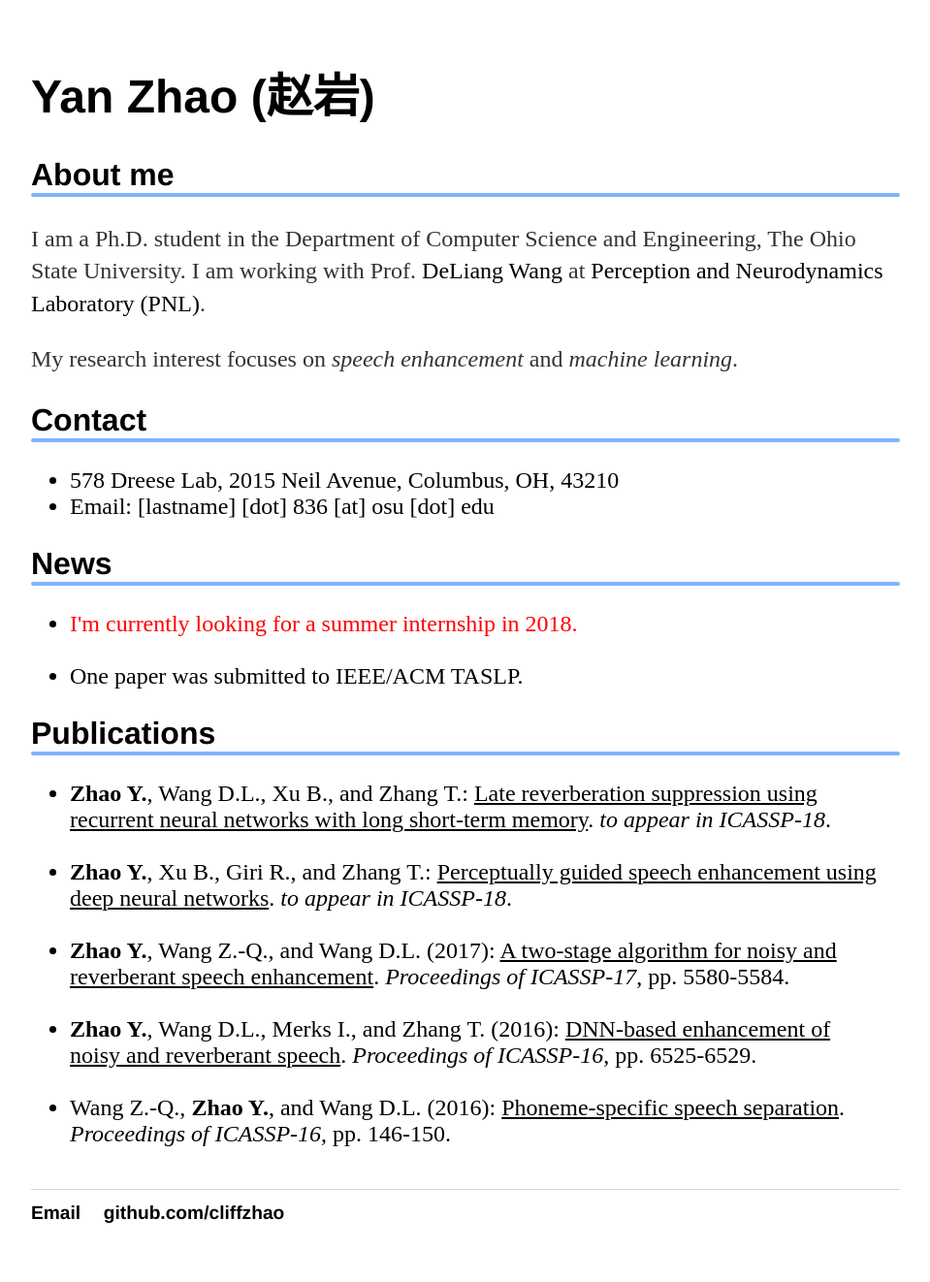
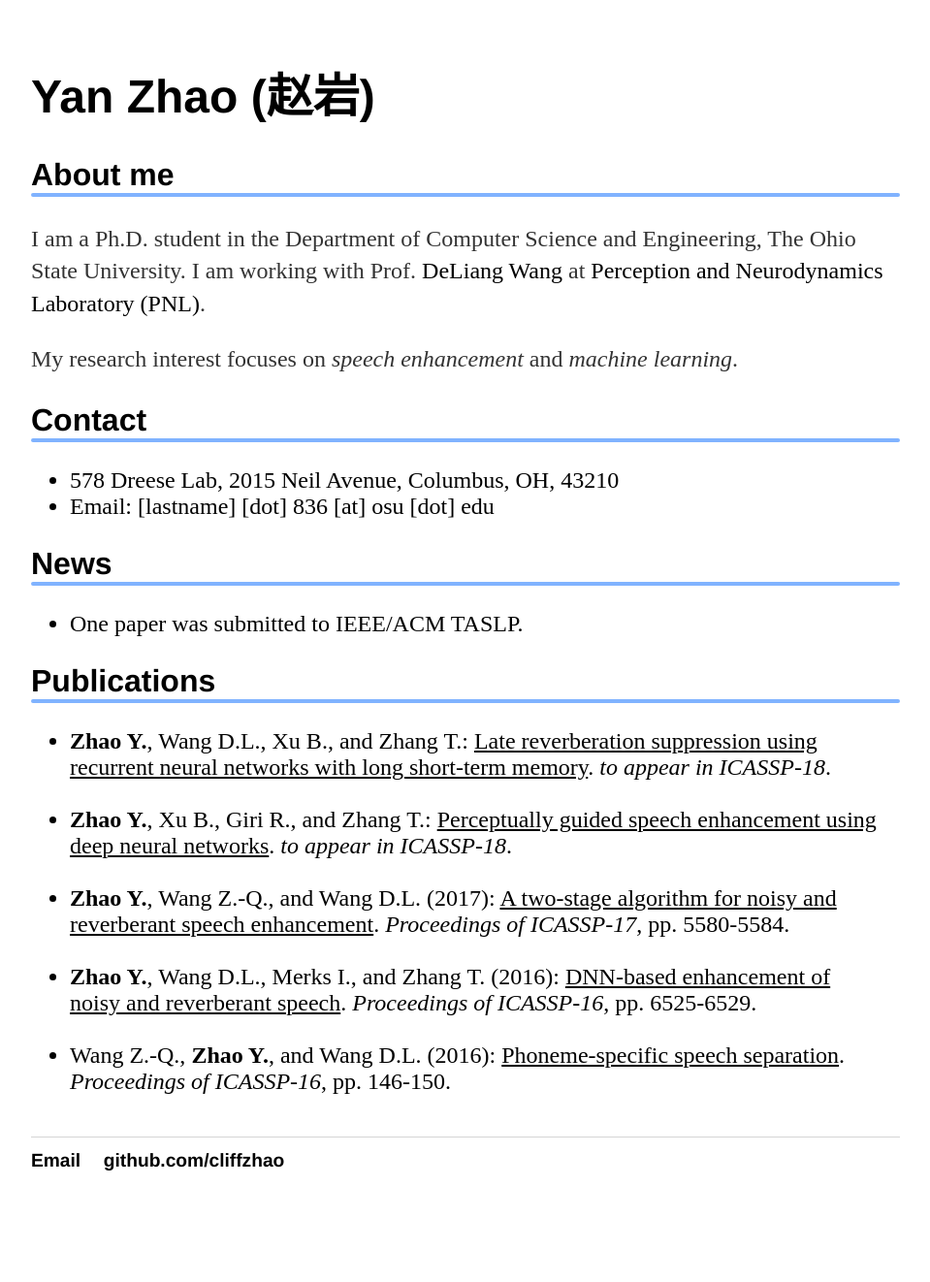
Before and after one commit to cliffzhao/cliffzhao.github.io, a Jekyll site: the page built from index.html, in a window 1280 px wide. Shown: the whole page at 97% size, without its empty margins (160-1119 px from the left). Built offline with Jekyll 4.4.1, drawn with Linux system fonts in a browser that asks for light colours; after the commit the page ends 1268 px from its top, so only the background shows below that.

Commit message:
remove 18 internship

```diff
--- a/index.html
+++ b/index.html
@@ -23,10 +23,6 @@ title: Yan Zhao
 
     <h2>News</h2>
     <ul>
-    <li><font color="red"> I'm currently looking for a summer internship in 2018.</font>
-      <br>
-      <br>
-    </li>
 
     <li>One paper was submitted to IEEE/ACM TASLP.
     </li>
```
